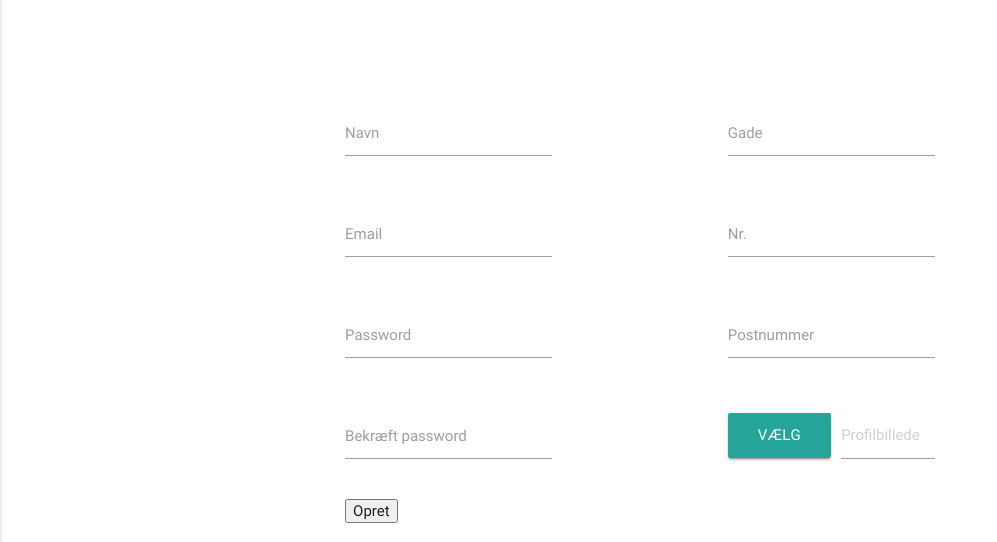
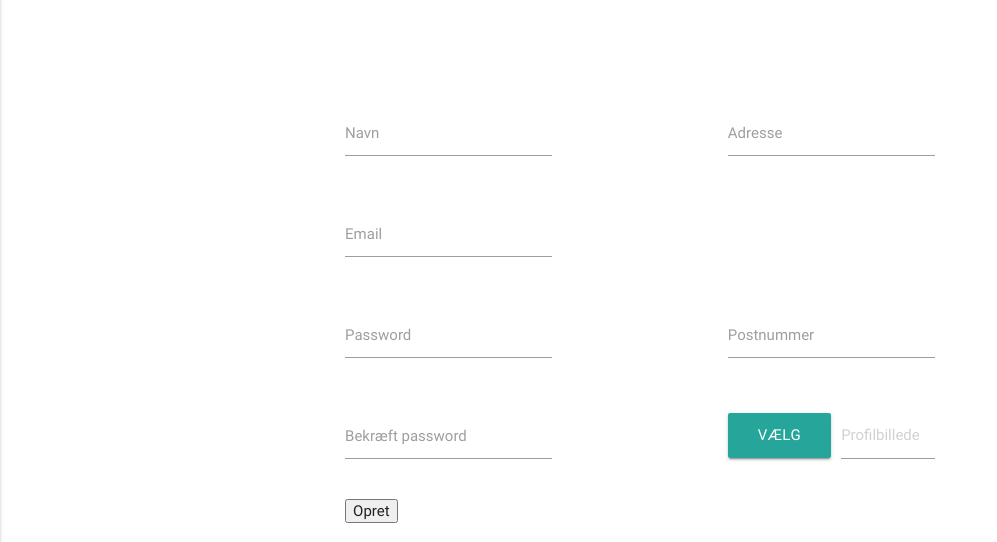
Before and after one commit to patrickeilert/GoMove---school-project, a PHP site: page /opret_profil.php in a window 1280 px wide. Shown: the part 110-652 px from the top of the page, without its empty margins (0-997 px from the left). Run offline with PHP 8.4, Linux system fonts and the light colour scheme; some libraries are stand-ins or nearby versions.

Commit message:
Ændring af form

```diff
--- a/opret_profil.php
+++ b/opret_profil.php
@@ -1,5 +1,9 @@
 
 <?php
+
+require 'dbcon.php';
+
+$message = '';
 
 session_start();
 
@@ -7,23 +11,21 @@ if( isset($_SESSION['user_id'])){
     header("location: index.php");
 }
 
-require 'dbcon.php';
 
-$message = '';
+if(isset($_POST['submit'])){
 
     if(!empty($_POST['email']) && !empty($_POST['password'])):
 
 // Enter the new user in the database
 
-    $sql = "INSERT INTO user (name, email, password, street, house_number, zipcode_zipcode) VALUES (:name, :email, :password, :street, :house_number, :zipcode_zipcode)";
+    $sql = "INSERT INTO user (name, email, password, address, zipcode_zipcode) VALUES (:name, :email, :password, :address, :zipcode_zipcode)";
         $stmt = $conn->prepare($sql);
 
     $stmt->bindParam(':name', $_POST['name']);
     $stmt->bindParam(':password', password_hash($_POST['password'], PASSWORD_BCRYPT));
     $stmt->bindParam(':email', $_POST['email']);
 
-    $stmt->bindParam(':street', $_POST['street']);
-    $stmt->bindParam(':house_number', $_POST['house_number']);
+    $stmt->bindParam(':address', $_POST['address']);
     $stmt->bindParam(':zipcode_zipcode', $_POST['zipcode']);
 
 
@@ -36,6 +38,14 @@ if(!empty($_POST['email']) && !empty($_POST['password'])):
         endif;
 
     endif;
+
+}
+
+
+
+
+
+
 
 ?>
 
@@ -74,8 +84,8 @@ endif;
                             </div>
                             <div class="col s2"></div>
                             <div class="input-field col s3">
-                                <input id="gade" type="text" name="street" class="validate">
-                                <label for="gade">Gade</label>
+                                <input id="gade" type="text" name="address" class="validate">
+                                <label for="gade">Adresse</label>
                             </div>
                             <div class="col s2"></div>
                         </div>
@@ -87,8 +97,7 @@ endif;
                             </div>
                             <div class="col s2"></div>
                             <div class="input-field col s3">
-                                <input id="nr" type="text" name="house_number" class="validate">
-                                <label for="nr">Nr.</label>
+
                             </div>
                             <div class="col s2"></div>
                         </div>
@@ -116,7 +125,7 @@ endif;
                                 <div class="file-field input-field">
                                     <div class="btn">
                                         <span>Vælg</span>
-                                        <input type="file" name="fileToUpload">
+                                        <input name="fileToUpload" id="fileToUpload" type="file">
                                     </div>
                                     <div class="file-path-wrapper">
                                         <input class="file-path validate" placeholder="Profilbillede" type="text">
@@ -127,7 +136,7 @@ endif;
                         <div class="row">
                             <div class="col s2"></div>
                             <div class="col s3">
-                                <input type="submit" value="Opret">
+                                <input type="submit" name="submit" value="Opret">
                             </div>
                         </div>
                     </form>
```
Lines whose indentation alone changed are shown as unchanged.
